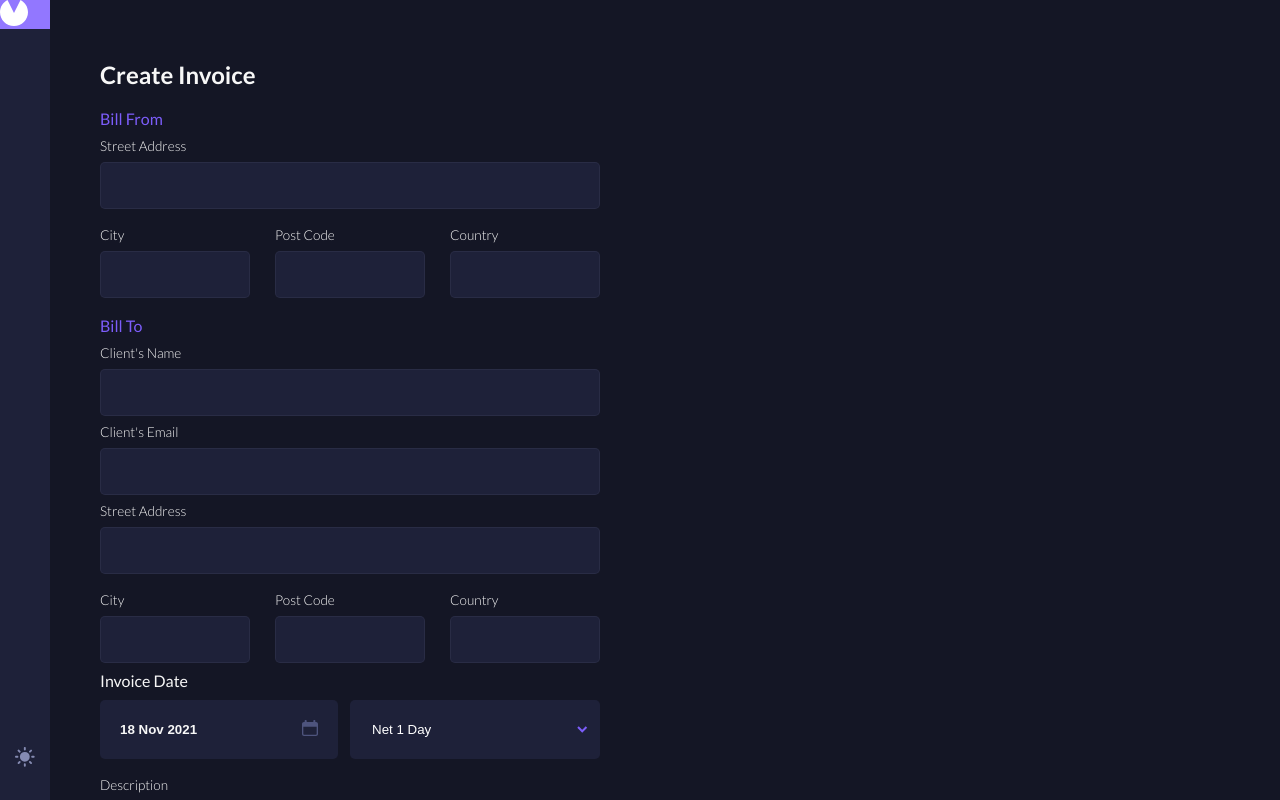
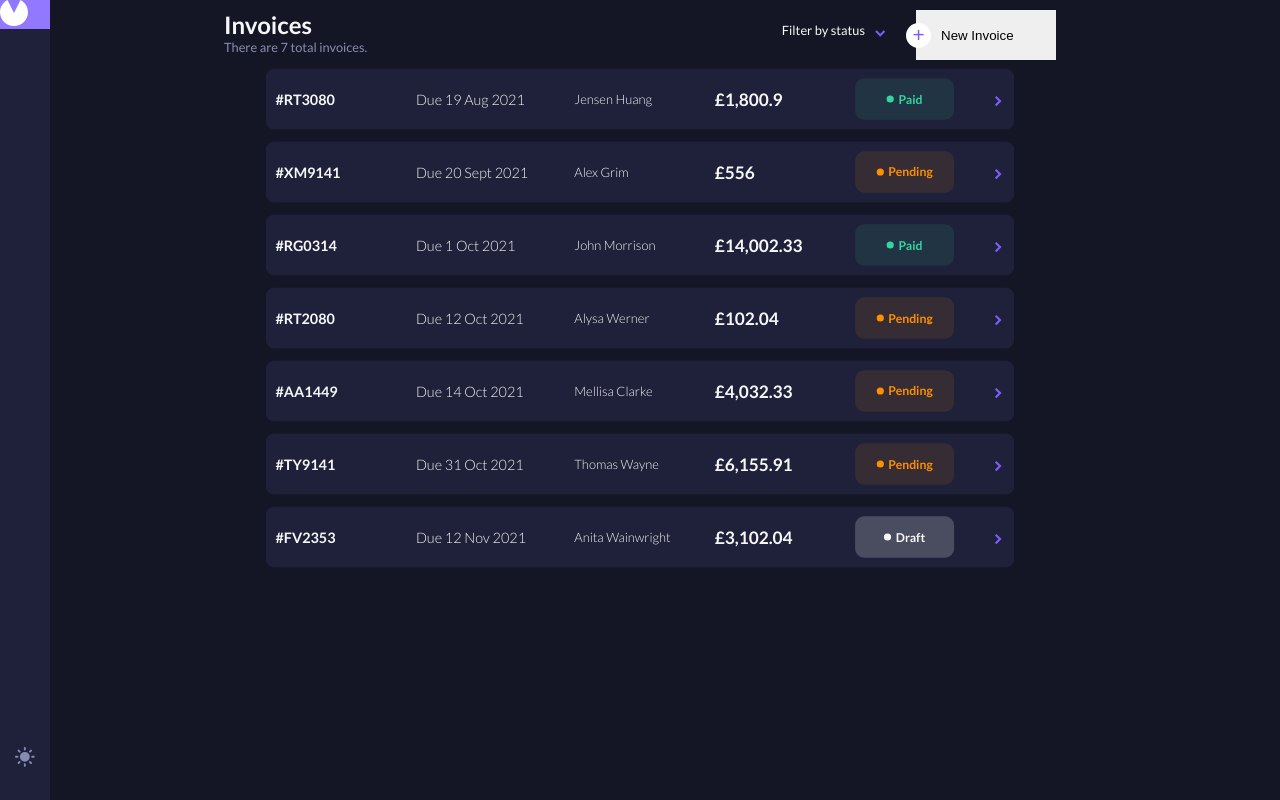
Before and after one commit to NikolaGolubovic/invoices-app, a React (Create React App) app: page / in a window 1280 px wide. Shown: the top 800 px of the page. Built offline with nearby package versions, Linux system fonts and the light colour scheme.

Commit message:
add position to create page

```diff
--- a/src/App.css
+++ b/src/App.css
@@ -12,6 +12,7 @@
   padding: 0;
   margin: 0;
   box-sizing: border-box;
+
 }
 
 body {
@@ -89,27 +90,6 @@ body {
     margin-right: 30px;
   }
 
-  .filter {
-    cursor: pointer;
-  }
-
-  .arrow {
-    transition: 0.2s all;
-    transform: scale(1.5);
-  }
-
-  .arrow.active {
-    transform: scale(1.5) rotate(-180deg);
-  }
-
-  .filter-checkboxes {
-    display: none;
-  }
-
-  .filter-checkboxes.active {
-    display: flex;
-  }
-
   input.invalid {
     border: 1px solid var(--btn-orange);
   }
@@ -125,6 +105,132 @@ body {
     margin: 0 auto;
     display: flex;
     flex-direction: column;
+  }
+
+  .invoices-controller {
+    display: flex;
+    color: var(--color-text);
+    padding: 10px 0;
+    height: 60px;
+  }
+
+  .invoices-controller-desc {
+    display: flex;
+    flex-direction: column;
+  }
+
+  .invoices-controller-desc p {
+    font-size: 0.8rem;
+    color: var(--gray);
+  }
+
+  .filter {
+    align-self: flex-end;
+    margin-left: auto;
+    margin-right: 30px;
+    height: 100%;
+    cursor: pointer;
+    position: relative;
+  }
+
+  .arrow {
+    transition: 0.2s all;
+    transform: scale(1);
+    margin-bottom: 3px;
+  }
+
+  .arrow.active {
+    transform: scale(1) rotate(-180deg);
+  }
+
+  .filter-checkboxes {
+    display: none;
+    position: absolute;
+    bottom: -120px;
+    left: -40px;
+    width: 160%;
+    flex-direction: column;
+    background: var(--card-background);
+    padding: 20px;
+    border-radius: 5px;
+  }
+
+  .filter-checkboxes.active {
+    display: flex;
+  }
+
+  .filter-checkboxes label {
+    margin: 5px 0;
+    display: flex;
+    align-items: center;
+    font-size: 0.8rem;
+    font-weight: 700;
+  }
+
+  .filter-status {
+    display: flex;
+    height: 100%;
+    align-items: center;
+  }
+
+  input[type="checkbox"] {
+    -webkit-appearance: none;
+    -moz-appearance: none;
+    appearance: none;
+    width: 16px;
+    height: 16px;
+    background-color: var(--main-background);
+    margin-right: 5px;
+  }
+
+  input[type="checkbox"]:checked {
+    background-image: url("./images/icon-check.svg");
+    background-position: center;
+    background-repeat: no-repeat;
+    background-color: var(--btn-purple);
+  }
+
+  .filter-status p {
+    margin-right: 10px;
+    font-size: 0.8rem;
+  }
+
+  .btn-new-invoice {
+    background: var(--btn-purple);
+    border: none;
+    color: white;
+    padding: 15px 20px;
+    border-radius: 30px;
+    cursor: pointer;
+  }
+
+  .btn-new-invoice {
+    background: var(--btn-purple);
+    height: 50px;
+    width: 140px;
+    display: flex;
+    align-items: center;
+    font-size: 0.8rem;
+    font-weight: 700;
+    transition: 0.2s all;
+  }
+
+  .btn-new-invoice:hover {
+    background: var(--btn-purple-hover);
+  }
+
+  .btn-new-invoice span {
+    display: flex;
+    justify-content: center;
+    align-items: center;
+    background: white;
+    color: var(--btn-purple);
+    border-radius: 50%;
+    height: 25px;
+    width: 25px;
+    position: relative;
+    right: 10px;
+    font-size: 1.3rem;
   }
 
   .cards {
@@ -222,13 +328,37 @@ body {
   }
 
   /* CREATE FORM */
+  .wrapper-create {
+    height: 100%;
+    width: 100%;
+    background: transparent;
+    position: absolute;
+    z-index: -1;
+    display: block;
+    background: rgb(23, 27, 49, 0.2)
+  }
+
+  .wrapper-create.active {
+    z-index: 2;
+  }
+
   .create {
     display: flex;
     flex-direction: column;
     max-width: 100%;
+    height: 100vh;
     background: var(--main-background);
-    transform: translateX(0px);
     padding: 20px;
+    position: fixed;
+    top: 0;
+    left: -100%;
+    overflow: auto;
+    transition: ease-in-out 0.4s left;
+    z-index: 2;
+  }
+
+  .create.active {
+    left: 0%;
   }
 
   .create-title {
@@ -363,12 +493,10 @@ body {
     -webkit-appearance: none;
     -moz-appearance: none;
     appearance: none;
-    /* Remove default arrow */
     background-image: url("./images/icon-arrow-down.svg");
     background-repeat: no-repeat;
     background-position: 95% 50%;
     background-color: var(--card-background);
-    /* Add custom arrow */
   }
 
   select:focus {
@@ -510,6 +638,7 @@ body {
     width: 50px;
     display: flex;
     justify-content: space-between;
+    z-index: 100;
   }
 
   .container--toggle {
@@ -527,12 +656,13 @@ body {
     align-items: center;
     background: var(--card-background);
     justify-content: space-between;
-    margin-top: 20px;
-    padding: 20px 20px;
+    margin-top: 5px;
+    padding: 10px 10px;
     border-radius: 10px;
     font-weight: 300;
     cursor: pointer;
     border: 1px solid transparent;
+    transform: scale(0.9);
   }
 
   .invoice-card>* {
@@ -601,6 +731,7 @@ body {
   }
 
   /* ITEM LIST CREATE ELEMENT */
+
   .create-item {
     flex-wrap: nowrap;
     margin-bottom: 20px;
@@ -653,12 +784,18 @@ body {
 
 @media (min-width: 1024px) {
   .invoices-table {
-    width: 60%;
+    width: 65%;
+  }
+}
+
+@media (min-width: 1440px) {
+  .invoices-table {
+    width: 50%;
   }
 }
 
 @media (min-width: 1920px) {
   .invoices-table {
-    width: 50%;
+    width: 40%;
   }
 }
--- a/src/components/Create.js
+++ b/src/components/Create.js
@@ -5,14 +5,14 @@ import IconDate from "./svg/IconDate";
 
 import { makeDate } from "../helpers/functions";
 
-const Create = ({ invoices, setInvoices }) => {
+const Create = ({ invoices, setInvoices, createOpen, setCreateOpen }) => {
   const [date, changeDate] = useState(new Date());
   const [itemsList, setItemsList] = useState([]);
   const [refsArr, setRefsArr] = useState([]);
   const [terms, setTerms] = useState(1);
   const [calendarOpen, setCalendarOpen] = useState(false);
-  // const [valid, setValid] = useState(true);
-  const fromAddress = useRef();
+
+  const fromAddress = useRef("hello world");
   const fromCity = useRef();
   const fromPC = useRef();
   const fromCountry = useRef();
@@ -41,11 +41,16 @@ const Create = ({ invoices, setInvoices }) => {
 
   useEffect(() => {
     document.addEventListener("click", function (event) {
+      console.log(event.target);
       if (
         !event.target.matches(".react-calendar") &&
+        !event.target.matches(".btn-date p") &&
         !event.target.matches(".btn-date")
       ) {
         setCalendarOpen(false);
+      }
+      if (event.target.matches(".wrapper-create")) {
+        setCreateOpen(false);
       }
     });
   }, []);
@@ -58,18 +63,6 @@ const Create = ({ invoices, setInvoices }) => {
 
   function checkInputs() {
     let valid = true;
-    // check validation
-    console.log(
-      "top function"
-      // refsArr
-      //   .slice(10)
-      //   .reduce(
-      //     (prev, next) =>
-      //       prev.qtyRef.current.value * prev.priceRef.current.value +
-      //       next.qtyRef.current.value * next.priceRef.current.value,
-      //     0
-      //   )
-    );
     const refsKeys = [];
     for (let key of refsArr) {
       refsKeys.push(...Object.keys(key));
@@ -97,7 +90,7 @@ const Create = ({ invoices, setInvoices }) => {
       console.log("item must be added");
     }
 
-    // if (!valid) return;
+    if (!valid) return;
 
     // create new element for base
     function randomIntFromInterval(min, max) {
@@ -180,7 +173,8 @@ const Create = ({ invoices, setInvoices }) => {
     }
   }
   return (
-    <div className="create">
+    <div className={createOpen ? "wrapper-create active" : "wrapper-create"}>
+      <div className={createOpen ? "create active" : "create"}>
         <div className="create-title">
           <h1>Create Invoice</h1>
         </div>
@@ -223,7 +217,8 @@ const Create = ({ invoices, setInvoices }) => {
               City <input type="text" ref={toCity} onBlur={removeAfterBlur} />
             </label>
             <label htmlFor="">
-            Post Code <input type="text" ref={toPC} onBlur={removeAfterBlur} />
+              Post Code{" "}
+              <input type="text" ref={toPC} onBlur={removeAfterBlur} />
             </label>
             <label htmlFor="">
               Country{" "}
@@ -235,7 +230,10 @@ const Create = ({ invoices, setInvoices }) => {
           </div>
           <div className="calendar-terms">
             <div className="calendar-container">
-            <button className="btn-date" onClick={() => setCalendarOpen(true)}>
+              <button
+                className="btn-date"
+                onClick={() => setCalendarOpen(true)}
+              >
                 <p>{makeDate(date)}</p> <IconDate />
               </button>
               <div
@@ -309,7 +307,12 @@ const Create = ({ invoices, setInvoices }) => {
         </div>
         <div className="buttons-controller">
           <div className="btn-discard-cont">
-          <button className="btn-discard">Discard</button>
+            <button
+              className="btn-discard"
+              onClick={() => setCreateOpen(false)}
+            >
+              Discard
+            </button>
           </div>
           <div className="draft-save-cont">
             <button className="btn-draft">Save Draft</button>
@@ -319,6 +322,7 @@ const Create = ({ invoices, setInvoices }) => {
           </div>
         </div>
       </div>
+    </div>
   );
 };
 
--- a/src/components/CreateItem.js
+++ b/src/components/CreateItem.js
@@ -51,6 +51,7 @@ const CreateItem = ({
         <p className="total-price">{qty * price || 0}</p>
       </div>
       <div
+        className="trash"
         onClick={() => {
           console.log("from trash", itemIndex + 10, refsArr[itemIndex + 10]);
           setItemsList(itemsList.filter((item) => item.id !== id));
--- a/src/components/Invoices.js
+++ b/src/components/Invoices.js
@@ -9,9 +9,11 @@ import { makeDate } from "../helpers/functions";
 const Invoices = () => {
   const [invoices, setInvoices] = useState([]);
   const [pano, setPano] = useState(false);
+  const [createOpen, setCreateOpen] = useState(false);
   useEffect(() => {
     upDataFromLocal(setInvoices);
   }, []);
+  useEffect(() => {});
   function numberWithCommas(x) {
     return x.toString().replace(/\B(?=(\d{3})+(?!\d))/g, ",");
   }
@@ -48,26 +50,39 @@ const Invoices = () => {
   return (
     <div className="invoices-container">
       <aside>
-        <Create invoices={invoices} setInvoices={setInvoices} />
+        <Create
+          invoices={invoices}
+          setInvoices={setInvoices}
+          createOpen={createOpen}
+          setCreateOpen={setCreateOpen}
+        />
       </aside>
-      <main className="invoices-table">
+      <main
+        className="invoices-table"
+        style={{ overflowY: createOpen && "hidden" }}
+      >
         <div className="invoices-controller">
+          <div className="invoices-controller-desc">
             <h2>Invoices</h2>
             <p>There are {invoices.length} total invoices.</p>
           </div>
           <div className="filter">
             <div className="filter-status" onClick={() => setPano(!pano)}>
-            <p>Filter By Status</p>
-
+              <p>Filter by status</p>
               <span>
                 <ArrowDown pano={pano} />
               </span>
             </div>
             <div
-            className={pano ? "filter-checkboxes.active" : "filter-checkboxes"}
+              className={
+                pano ? "filter-checkboxes active" : "filter-checkboxes"
+              }
             >
               <label htmlFor="">
-              <input type="checkbox" onChange={(e) => console.log(e.target)} />
+                <input
+                  type="checkbox"
+                  onChange={(e) => console.log(e.target)}
+                />
                 Paid
               </label>
               <label htmlFor="">
@@ -81,9 +96,15 @@ const Invoices = () => {
             </div>
           </div>
           <div className="invoices-controller-add">
-          <button>New Invoice</button>
+            <button
+              className="btn-new-invoice"
+              onClick={() => setCreateOpen(true)}
+            >
+              <span>+</span>New Invoice
+            </button>
           </div>
-        <hr />
+        </div>
+
         <div className="cards">
           {invoices.map((invoice) => {
             return (
```
Lines whose indentation alone changed are shown as unchanged.
